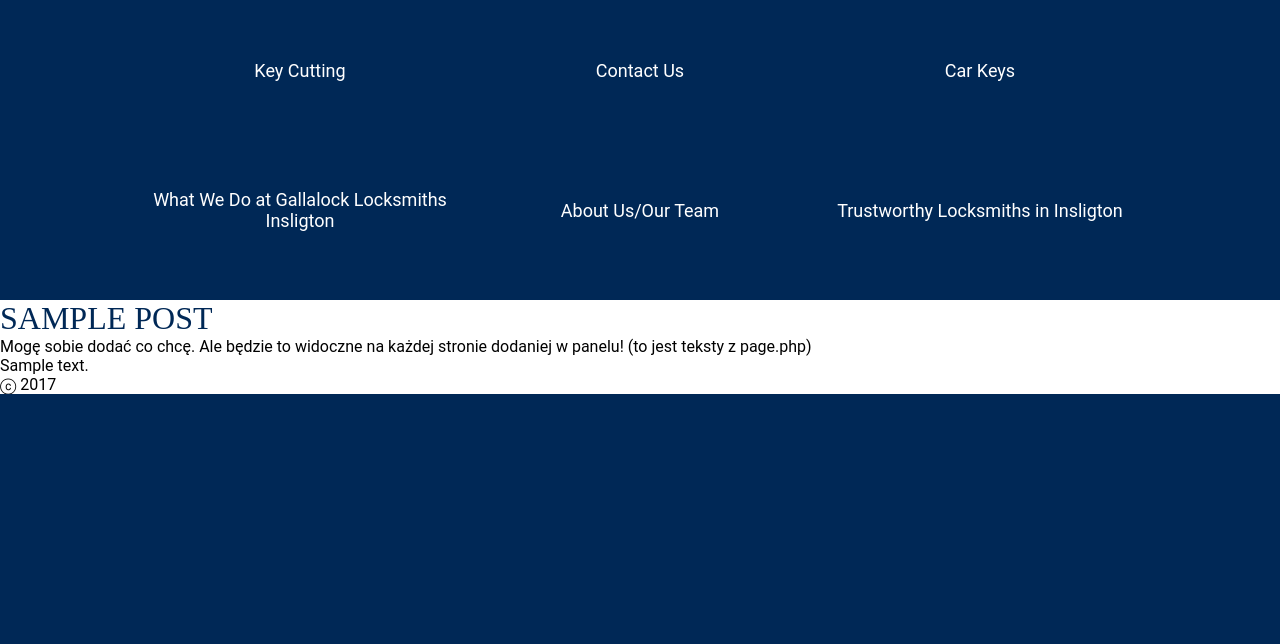
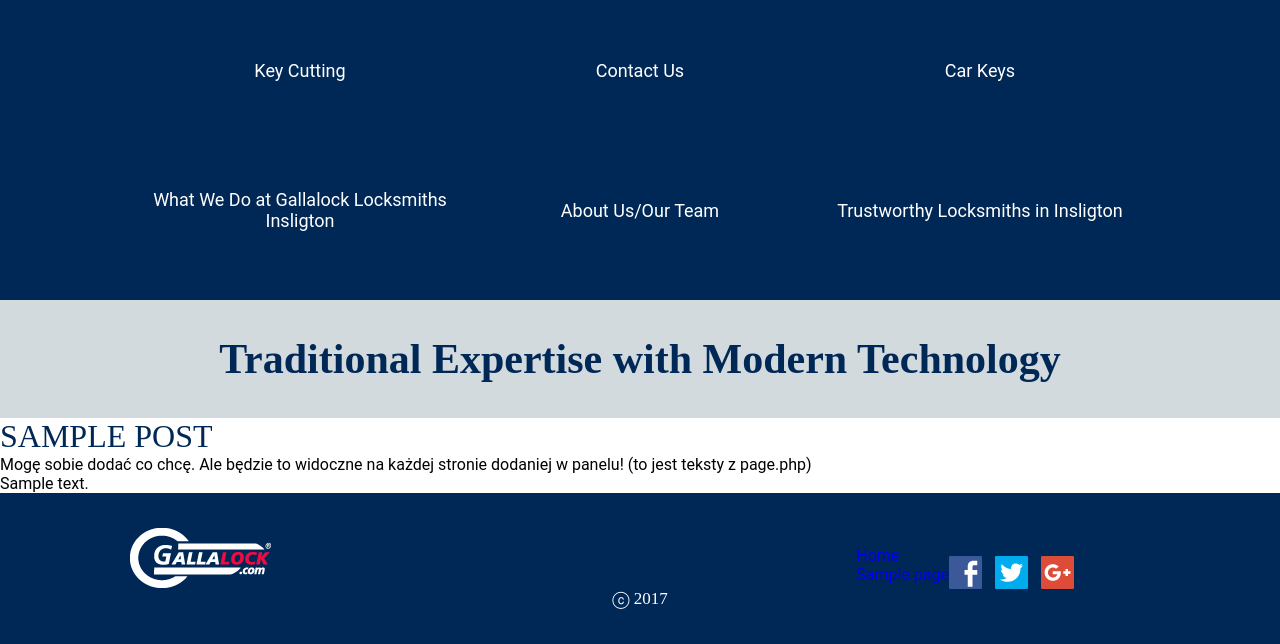
Before and after one commit to ocebeki/Gallalock, a WordPress theme: template themes/gallalock/page.php in a window 1280 px wide. Shown: the part 895-1539 px from the top of the page. Before the commit the page ends 1289 px from the top, so only its background shows below. Run offline with PHP 8.4 and a stand-in for WordPress, Linux system fonts and the light colour scheme; the site name, menu and one post (Sample post) are stand-ins, and other content is empty; some libraries are stand-ins or nearby versions; some web fonts are replaced.

Commit message:
poprawki

```diff
--- a/themes/gallalock/css/main.css
+++ b/themes/gallalock/css/main.css
@@ -599,11 +599,11 @@
   -o-transition: all ease .3s;
   transition: all ease .3s; }
 .footer .social-link.facebook {
-  background: url(../img/icons/icon-facebook.png); }
+    background: url(../img/icon-facebook.png);}
 .footer .social-link.twitter {
-  background: url(../img/icons/icon-twitter.png); }
+  background: url(../img/icon-twitter.png); }
 .footer .social-link.google-plus {
-  background: url(../img/icons/icon-google-plus.png); }
+  background: url(../img/icon-google-plus.png); }
 .footer .social-link:not(:last-child) {
   margin-right: 13px; }
 .footer .social-link:hover {
--- a/themes/gallalock/footer.php
+++ b/themes/gallalock/footer.php
@@ -1,8 +1,39 @@
-    <footer>
+<footer>
+    <div class="footer">
+        <div class="container clearfix">
+            <div class="social clearfix">
+                <div class="social clearfix">
+                    <a href="https://www.facebook.com/Gallalock-438463846178798/" class="social-link facebook"></a>
+                    <a href="https://twitter.com/Gallalock" class="social-link twitter"></a>
+                    <a href="https://plus.google.com/+Gallalock/posts" class="social-link google-plus"></a>
+                </div>
+            </div>
+            <div class="fuuter-menu clearfix">
+              <?php
+                $args = array(
 
-        ⓒ  <?php echo date(Y); ?> <!-- zwraca aktualny rok -->
-    </footer>
+                    'theme_location' => 'footer'
 
-    <?php wp_footer(); ?>
+                ); ?>
+
+             <?php wp_nav_menu("footer"); ?>
+
+            </div>
+            <a href="#">
+                <img src="<?php echo get_template_directory_uri(); ?>/img/footer-logo.png">
+                </a>
+        </div>
+        <div class="copyright">
+
+            ⓒ
+            <?php echo date(Y); ?>
+        </div>
+    </div>
+
+
+</footer>
+
+<?php wp_footer(); ?>
     </body>
-</html>
+
+    </html>
--- a/themes/gallalock/functions.php
+++ b/themes/gallalock/functions.php
@@ -65,3 +65,10 @@
 return $count;
 }
 }
+
+
+// navigation Menu//
+
+register_nav_menus(array(
+'footer' => __('footer menu'),
+));
--- a/themes/gallalock/header.php
+++ b/themes/gallalock/header.php
@@ -108,6 +108,12 @@
             </div>
         </div>
 
+        <div class="secondary-title-block">
+            <div class="container">
+                <h2>Traditional Expertise with Modern Technology</h2>
+            </div>
+
+        </div>
 
 
     </header>
```
Also changed, not shown: themes/gallalock/img/icon-facebook.png (added), themes/gallalock/img/icon-google-plus.png (added), themes/gallalock/img/icon-twitter.png (added).
